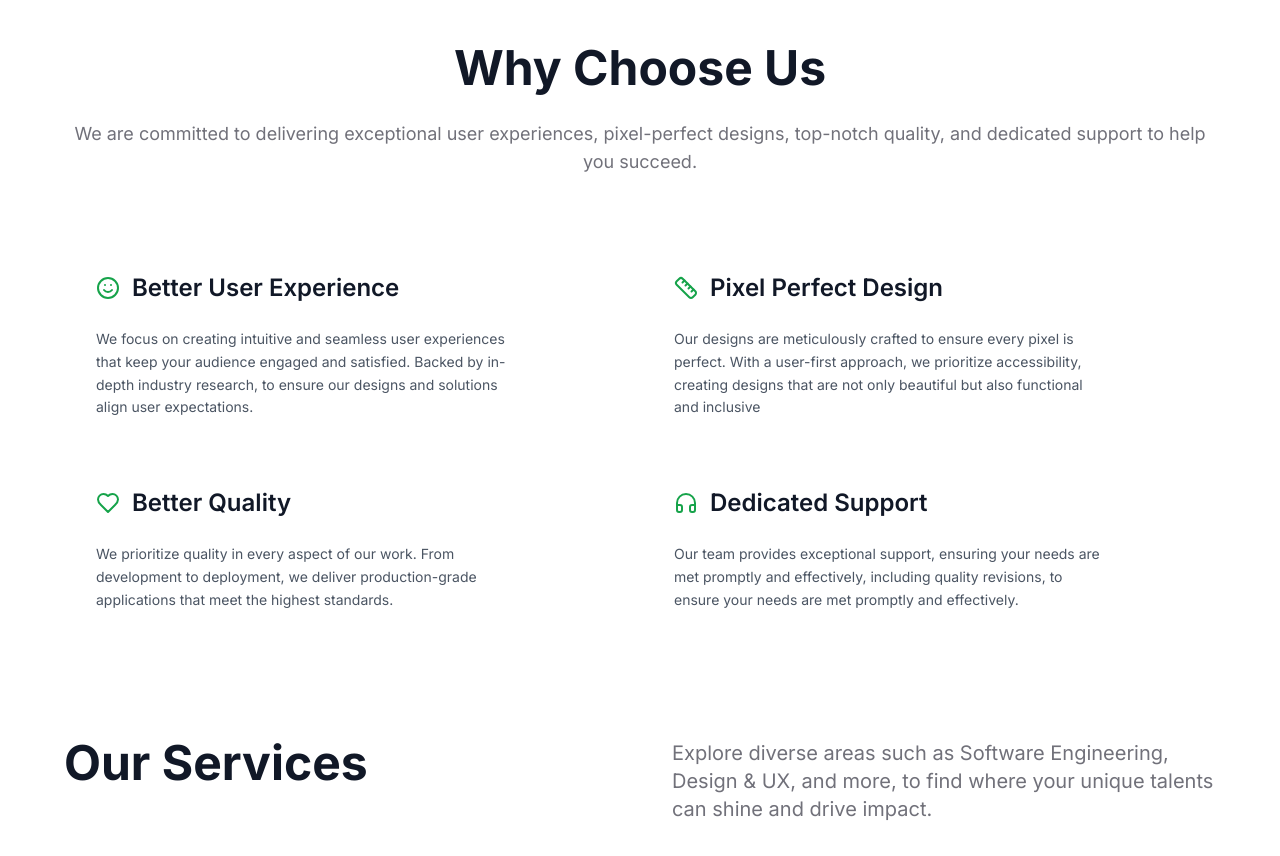
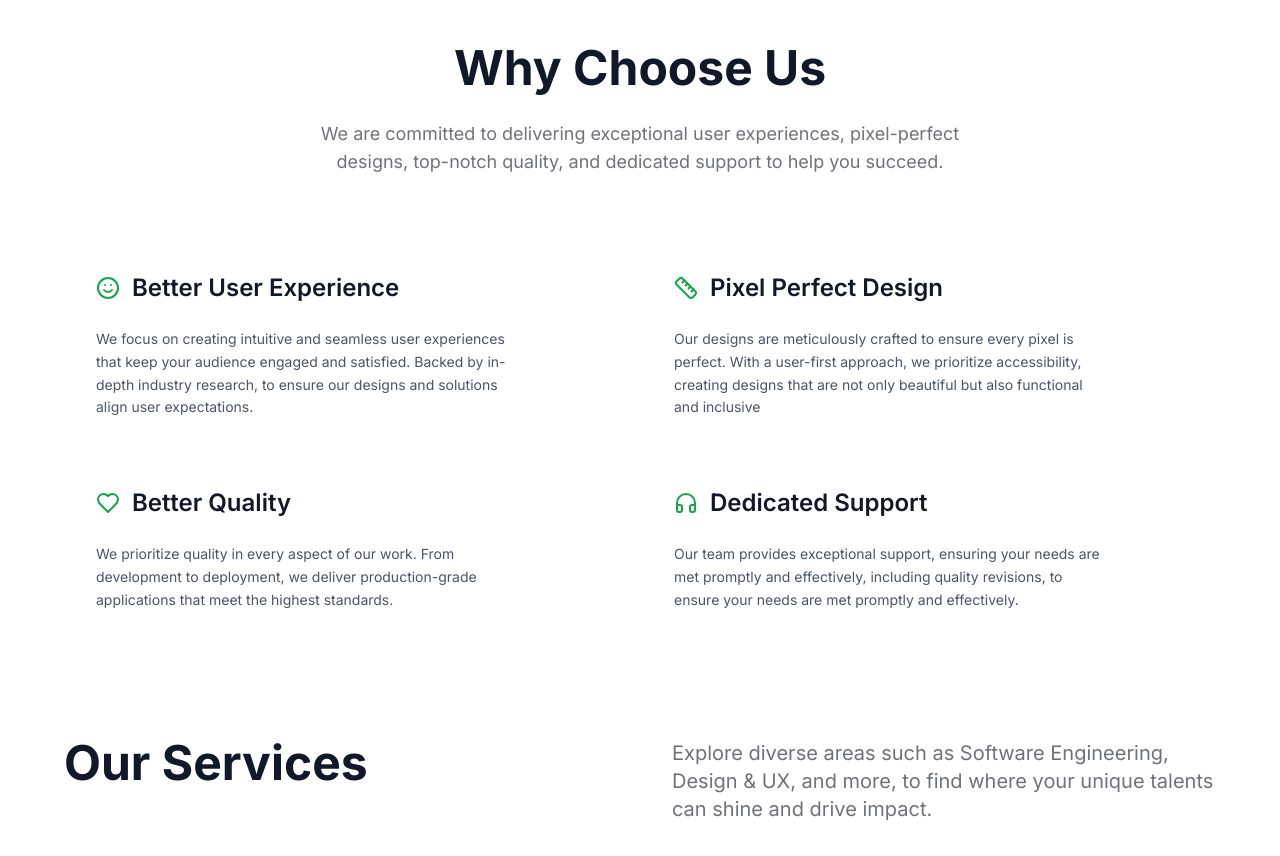
Before and after one commit to 47anjan/unbranded-, a Next.js app: page / in a window 1280 px wide. Shown: the part 820-1676 px from the top of the page. Built offline with nearby package versions, Linux system fonts and the light colour scheme.

Commit message:
Update paragraph styling in WhyUs component for improved readability

```diff
--- a/components/about/about.tsx
+++ b/components/about/about.tsx
@@ -36,7 +36,7 @@ const WhyUs = () => {
           <h1 className="text-4xl mb-4 sm:text-5xl font-bold text-center text-gray-900">
             Why Choose Us
           </h1>
-          <p className="text-center  text-lg text-muted-foreground">
+          <p className="text-center max-w-[640px]  text-lg text-muted-foreground">
             We are committed to delivering exceptional user experiences,
             pixel-perfect designs, top-notch quality, and dedicated support to
             help you succeed.
```
